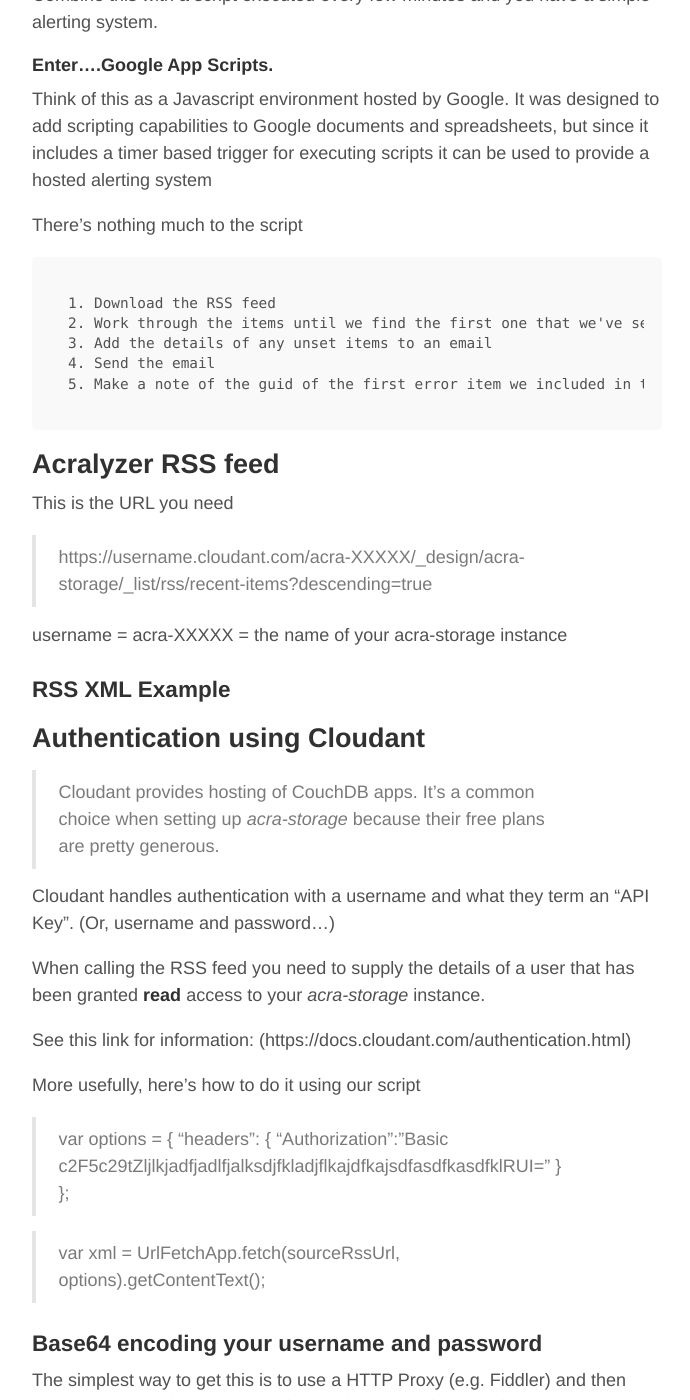
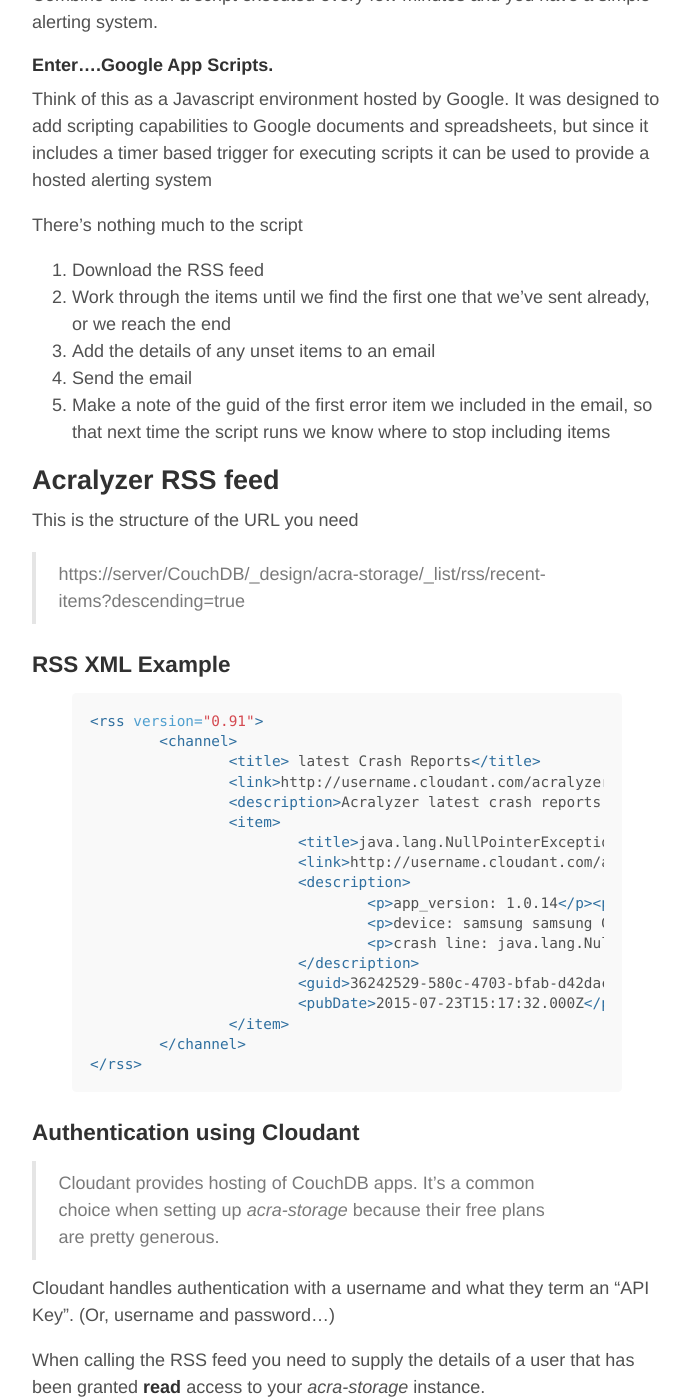
Before and after one commit to mahoneyjames/jmweb, a Jekyll site: the page built from _posts/2015-07-23-acra_email_alerts.md, in a window 1280 px wide and 1400 px high, scrolled down 531 px. Shown: the whole window, without its empty margins (293-983 px from the left). Built offline with Jekyll 4.4.1, drawn with Linux system fonts in a browser that asks for light colours; some of the changed text lies outside the part shown.

Commit message:
Updatd acra post

```diff
--- a/_config.yml
+++ b/_config.yml
@@ -26,4 +26,6 @@
   url:               http://www.jamesmahoney.co.uk
   email:             mahoneyjames@gmail.com
 
+
+highlighter: rouge
 # Custom vars
--- a/_posts/2015-07-23-acra_email_alerts.md
+++ b/_posts/2015-07-23-acra_email_alerts.md
@@ -16,43 +16,68 @@
 
 There's nothing much to the script
 
-	1. Download the RSS feed
-	2. Work through the items until we find the first one that we've sent already, or we reach the end
-	3. Add the details of any unset items to an email
-	4. Send the email
-	5. Make a note of the guid of the first error item we included in the email, so that next time the script runs we know where to stop including items
+1. Download the RSS feed
+2. Work through the items until we find the first one that we've sent already, or we reach the end
+3. Add the details of any unset items to an email
+4. Send the email
+5. Make a note of the guid of the first error item we included in the email, so that next time the script runs we know where to stop including items
 
 
 ##Acralyzer RSS feed
-This is the URL you need
-> https://username.cloudant.com/acra-XXXXX/_design/acra-storage/_list/rss/recent-items?descending=true
+This is the structure of the URL you need
 
-username =
-acra-XXXXX = the name of your acra-storage instance
+> https://server/CouchDB/_design/acra-storage/_list/rss/recent-items?descending=true
 
 ###RSS XML Example
-
-##Authentication using Cloudant
+{% highlight xml %}
+<rss version="0.91">
+	<channel>
+		<title> latest Crash Reports</title>
+		<link>http://username.cloudant.com/acralyzer/_design/acralyzer/index.html#/dashboard/type</link>
+		<description>Acralyzer latest crash reports.</description>
+		<item>
+			<title>java.lang.NullPointerException: This is a test exception to test logging : SupportSettingsActivity.java:79</title>
+			<link>http://username.cloudant.com/acralyzer/_design/acralyzer/index.html#/report-details/type/36242529-580c-4703-bfab-d42dac5e4a06</link>
+			<description>
+				<p>app_version: 1.0.14</p><p>android_version: 4.2.2</p>
+				<p>device: samsung samsung GT-S7580</p>
+				<p>crash line: java.lang.NullPointerException: This is a test exception to test logging at ....</p>
+			</description>
+			<guid>36242529-580c-4703-bfab-d42dac5e4a06</guid>
+			<pubDate>2015-07-23T15:17:32.000Z</pubDate>
+		</item>
+	</channel>
+</rss>
+{% endhighlight %}
+###Authentication using Cloudant
 >Cloudant provides hosting of CouchDB apps. It's a common choice when setting up *acra-storage* because their free plans are pretty generous.
 
 Cloudant handles authentication with a username and what they term an "API Key". (Or, username and password...)
 
 When calling the RSS feed you need to supply the details of a user that has been granted **read** access to your *acra-storage* instance.
 
-See this link for information: (https://docs.cloudant.com/authentication.html)
+See this link for information
+
+> <a href="https://docs.cloudant.com/authentication.html" target="_blank">https://docs.cloudant.com/authentication.html</a>
+
+You need to supply your username and API key via a HTTP Header called "Authorization"
 
 More usefully, here's how to do it using our script
 
-> var options =
-  {
-      "headers": {
-        "Authorization":"Basic c2F5c29tZljlkjadfjadlfjalksdjfkladjflkajdfkajsdfasdfkasdfklRUI="
-        }
-  };
+{% highlight javascript %}
+var options =
+{
+    "headers":
+    {
+	  "Authorization":"Basic c2F5c29tZljI=="
+    }
+};
 
->var xml = UrlFetchApp.fetch(sourceRssUrl, options).getContentText();
+var xml = UrlFetchApp.fetch(sourceRssUrl, options).getContentText();
 
-###Base64 encoding your username and password
+{% endhighlight %}
+
+####Base64 encoding your username and password
 The simplest way to get this is to use a HTTP Proxy (e.g. Fiddler) and then access your *acralyzer* front end in your browser. Sign in with the user you're going to use for script. Once signed in you can inspect the headers and grab the Base64 encoded details.
 
 ##Parsing the XML
@@ -61,30 +86,205 @@
 ###Tracking the most recently sent guid
 You can use the PropertiesService to persist data across script runs. Think of this as name/value pairs linked to your Google account.
 
->var userProperties = PropertiesService.getUserProperties();
+{% highlight javascript %}
+
+var userProperties = PropertiesService.getUserProperties();
+
+//get a property
+var lastDocumentId = userProperties.getProperty("somekey");
+
+//save a property
+userProperties.setProperty("somekey","somevalue");
+
+{% endhighlight %}
+
 
 ####Sending an email
 Google makes this easy for us
 
->MailApp.sendEmail("bob@gmail.com", title, emailBody);
+{% highlight javascript %}
+MailApp.sendEmail("bob@gmail.com", title, emailBody);
+{% endhighlight %}
+
 
 ##Set the script up in Google App Script
-    1. In Google Drive click on the big red button labeled "New", choose "More" and then "Google Apps Script"
-    2. From the dialog that pops up, go ahead and choose "Blank project"
-    3. Give the project a suitable name and save it
-    4. Copy the script into the code editor
-Now you need to manually run your function from the first time. This is important because it's how you grant any permissions your script needs
 
-    5. There's a drop down that says "select function" in the toolbar. This contains a list of all functions in your script. Select the function "sendAlerts" then click the play button
-You will be prompted that authorisation is required
-Go ahead and set up any permissions the script needs
-When the script starts you'll see a little tooltip like popup near the top of the window.
-If everything has gone to plan, that's all you'll see. Assuming you've got some errors in your acra-storage database you should receive an email
+> These instructions were correct at the time of writing, but we all know Google's penchant for releasing often...
+
+ 1. In Google Drive click on the big red button labeled "New", choose "More" and then "Google Apps Script"
+
+ 2. From the dialog that pops up, go ahead and choose "Blank project"
+
+ 3. Give the project a suitable name and save it
+
+ 4. Copy the script into the code editor
+
+      > Now you need to manually run your function for the first time. This is important because it's how you grant any permissions your script needs
+
+ 5. There's a drop down that says "select function" in the toolbar. This contains a list of all functions in your script. Select the function "sendAlerts" then click the play button
+
+    - You will be prompted that authorisation is required. Go ahead and set up any permissions the script needs
+
+    - When the script starts you'll see a little tooltip like popup near the top of the window.
+
+    - If everything has gone to plan, that's all you'll see. Assuming you've got some errors in your acra-storage database you should receive an email
+
+ 6. The final step is to schedule your script to run. Click on the project triggers icon in the toolbar, and away you go
 
 ###If your script fails to run...
 You'll see a red tooltip like popup inviting you to view details of the failure
 
 The View menu also has a couple of options to help with debugging - the Execution Transcript and Logs
 
+Logs - This is what you've explicitly written via a call to Logger.Log
+
+Execution transcripts - this is the logs, plus diagnostic information that the execution engine generates
+
+### Errors that tripped me up
+
+#### 502 Bad Gateway
+
+I got this when my Base64 user credentials were incorrect i.e. Cloudant couldn't even begin to work out the username I was trying to use
+
 ##Full script
-Goes here...
+
+{% highlight javascript %}
+function sendAlerts()
+{
+  var recipientEmail=null;
+  var acraServerName="username.cloudant.com";
+  var acraDatabaseName="acra-storage";
+  var cloudantCredentials =null;
+
+
+  processAcraErrors(recipientEmail,acraServerName,acraDatabaseName, cloudantCredentials);
+
+}
+
+function processAcraErrors(recipientEmail,acraServerName,acraDatabaseName,cloudantCredentials)
+{
+
+  if(recipientEmail==null)
+  {
+    throw new Error("recipientEmail is null");
+  }
+
+  if(cloudantCredentials==null)
+  {
+    throw new Error("cloudantCredentials is null");
+  }
+
+  var userProperties = PropertiesService.getUserProperties();
+
+  var lastNotificationKey = acraDatabaseName + "_lastNotificationDocumentId";
+
+  var lastDocumentId = userProperties.getProperty(lastNotificationKey);
+
+  Logger.log("last key=" + lastDocumentId);
+
+
+  var sourceRssUrl = "https://xServerNamex/xDatabaseNamex/_design/acra-storage/_list/rss/recent-items?descending=true";
+  sourceRssUrl = sourceRssUrl.replace("xServerNamex", acraServerName);
+  sourceRssUrl = sourceRssUrl.replace("xDatabaseNamex", acraDatabaseName);
+
+  Logger.log("URL:" + sourceRssUrl);
+
+  var options =
+  {
+      "headers": {
+        "Authorization":"Basic " + cloudantCredentials
+        }
+  };
+
+
+  var xml = UrlFetchApp.fetch(sourceRssUrl, options).getContentText();
+
+  //Need to escape fake XML tags that are included in some error details
+  var regEx = new RegExp("<unknown>",'g');
+  xml = xml.replace(regEx,"[unknown]");
+
+  var document = XmlService.parse(xml);
+  var root = document.getRootElement();
+  var xChannel = root.getChild("channel");
+  var title = null;
+  var link = null;
+
+  if(xChannel!=null)
+  {
+
+
+    title = xChannel.getChild("title");
+    if(title!=null)
+    {
+      title = title.getText();
+    }
+
+    link = xChannel.getChild("link");
+    if(link!=null)
+    {
+      link = link.getText();
+    }
+
+    Logger.log("title:" + title);
+    Logger.log("link:" + link);
+
+
+    var lastItemSendIndex = -1;
+    var items = xChannel.getChildren("item");
+
+    for(var index=0;index<items.length; index++)
+    {
+      var itemGuid = items[index].getChild("guid").getText();
+      Logger.log("index:" + index + ", guid:" + itemGuid);
+      if(itemGuid==lastDocumentId)
+      {
+        lastItemSendIndex = index;
+        break;
+      }
+
+    }
+
+
+    Logger.log("last index:" + lastItemSendIndex);
+
+    if(lastItemSendIndex==-1)
+    {
+      //We have never sent alerts for any of our items...
+      lastItemSendIndex = items.length;
+    }
+
+
+    var emailBody = "";
+
+    for(var index=0; index<lastItemSendIndex;index++)
+    {
+      emailBody +="----------------------------------\n";
+      emailBody+=items[index].getChild("title").getText() + "\n";
+      emailBody+=items[index].getChild("pubDate").getText() + "\n";
+      emailBody+=items[index].getChild("link").getText() + "\n";
+      emailBody+="\n";
+    }
+
+    Logger.log(emailBody);
+
+    if(emailBody!="")
+    {
+
+      emailBody = "Recent errors:\n\n" + emailBody;
+
+      MailApp.sendEmail(recipientEmail, title, emailBody);
+
+      if(items.length>0)
+      {
+        lastDocumentId = items[0].getChild("guid").getText();
+        userProperties.setProperty(lastNotificationKey,lastDocumentId);
+      }
+    }
+    else
+    {
+      Logger.log("Nothing to send");
+    }
+
+  }
+}
+{% endhighlight %}
```
